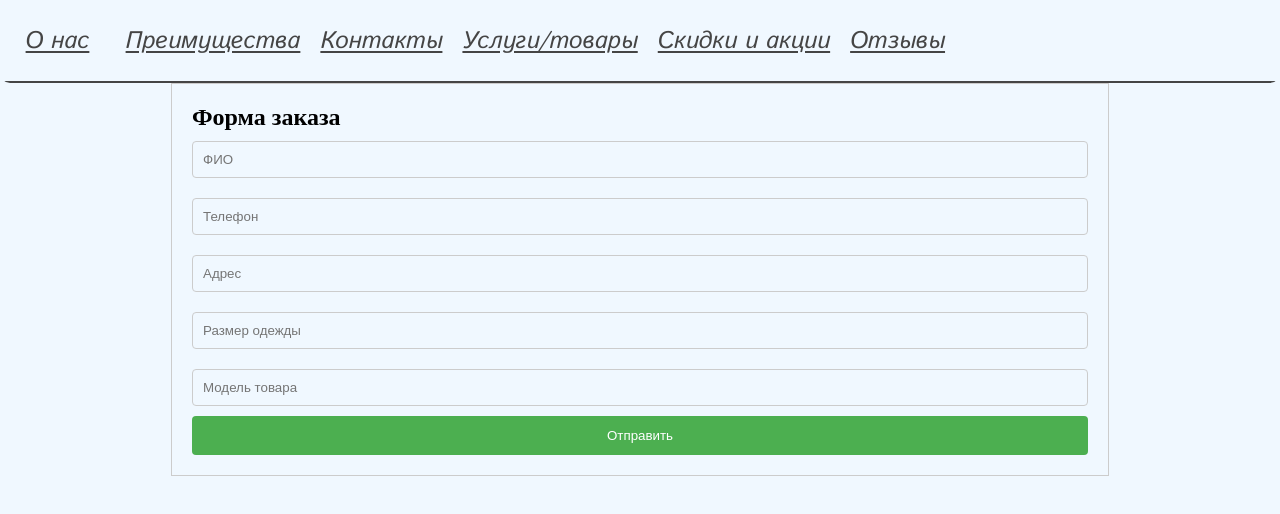
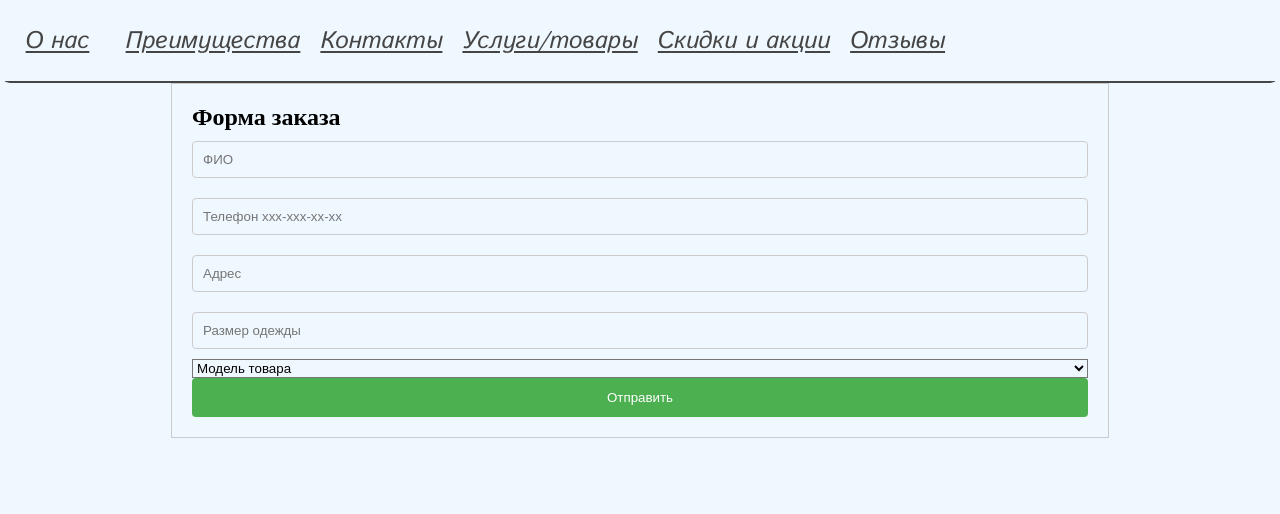
Before and after one commit to vabdubbumbeem/webDev, a React (Create React App) app: page /form in a window 1280 px wide. Shown: the top 514 px of the page. Built offline with nearby package versions, Linux system fonts and the light colour scheme.

Commit message:
added validation

```diff
--- a/src/pages/Form.jsx
+++ b/src/pages/Form.jsx
@@ -1,20 +1,134 @@
 import React from "react";
 import classes from "./Form.module.css"
+import { useState } from "react";
 
-function Form(){
+function Form() {
+    const [name, setName] = useState('');
+    const [tel, setTel] = useState('');
+    const [adress, setAdress] = useState('');
+    const [size, setSize] = useState('');
+    const [model, setModel] = useState('');
+    const [NameMessage, setNameMessage] = useState('');
+    const [TelMessage, setTelMessage] = useState('');
+    const [AdressMessage, setAdressMessage] = useState('');
+    const [SizeMessage, setSizeMessage] = useState('');
+    const [isNameValid, setIsNameValid] = useState(false);
+    const [isTelValid, setIsTelValid] = useState(false);
+    const [isAdressValid, setIsAdressValid] = useState(false);
+    const [isSizeValid, setIsSizeValid] = useState(false);
+
+    // Функция для проверки имени
+    const checkName = (value) => {
+        const regex = /^[а-яА-Я\s]{3,60}$/;
+        if (regex.test(value)) {
+            setNameMessage("Имя введено корректно :)");
+            setIsNameValid(true);
+        } else {
+            setNameMessage("Пожалуйста, введите 3-60 символов");
+            setIsNameValid(false);
+        }
+    };
+
+    //Функция для проверки телефона
+    const checkTel =  (value) => {
+        const regex = /^\d{3}-\d{3}-\d{2}-\d{2}$/;
+        if (regex.test(value)) {
+            setTelMessage("Телефон введен корректно :)");
+            setIsTelValid(true);
+        } else {
+            setTelMessage("Неправильный ввод");
+            setIsTelValid(false);
+        }
+    };
+
+    //Функция для проверки адреса
+    const checkAddress = (value) => {
+        const regex = /^[а-яА-Я0-9\s.,-]{5,200}$/;
+        if (regex.test(value)) {
+            setAdressMessage("Адрес введен корректно :)");
+            setIsAdressValid(true);
+        } else {
+            setAdressMessage("Неправильный ввод, пожалуйста укажите: улицу, дом, квартиру");
+            setIsAdressValid(false);
+        }
+    };
+
+    //Функция для проверки размера одежды
+    const checkSize = (value) => {
+        const regex = /^(100|[1-9][0-9])$/;
+        if (regex.test(value)) {
+            setSizeMessage("Размер введен корректно :)");
+            setIsSizeValid(true);
+        } else {
+            setSizeMessage("Неправильный ввод, пожалуйста введите двухзначное число");
+            setIsSizeValid(false);
+        }
+    };
+
+    // Обработчик изменения ввода
+    const handleChange = (e) => {
+        const { name, value } = e.target; // Получаем имя и значение поля
+        if (name === 'name') {
+            setName(value); // Обновляем состояние имени
+            checkName(value); // Проверяем имя
+        } else if (name === 'tel') {
+            setTel(value); // Обновляем состояние телефона
+            checkTel(value); // Проверяем телефон
+        } else if (name === 'adress') {
+            setAdress(value);
+            checkAddress(value);
+        } else if (name === 'size') {
+            setSize(value);
+            checkSize(value);
+        } else if (name === 'model') {
+            setModel(value);
+        }
+    };
+
+
+      // Обработчик отправки формы
+      const handleSubmit = (e) => {
+        e.preventDefault(); // Предотвращаем стандартное поведение формы
+        if (isNameValid && isTelValid && isAdressValid && isSizeValid) {
+            alert(`Здравствуйте ${name}!\nСпасибо, что выбрали нас! Ваши данные для заказа:\n` +
+            `ФИО: ${name}\n` +
+            `Телефон: ${tel}\n` +
+            `Адрес: ${adress}\n` +
+            `Размер: ${size}\n` +
+            `Модель одежды: ${model}\n` +
+            `Если все верно, мы готовы приступать к созданию вашей уникальной вещи. Мы сделаем все возможное, чтобы вы остались довольны! 💖`);
+        }
+    };
+
     return(
         <>
             <div className={classes.Form}>
-                <h2>Форма заказа</h2>
-                <input type="text" placeholder="ФИО" required/><br/>
-                <input type="tel" placeholder="Телефон" required/><br/>
-                <input type="text" placeholder="Адрес" required/><br/>
-                <input type="text" placeholder="Размер одежды" required/><br/>
-                <input type="text" placeholder="Модель товара" required/><br/>
-                <button type="submit">Отправить</button>
+            <h2>Форма заказа</h2>
+                <form onSubmit={handleSubmit}>
+                    <input type="text" name="name" placeholder="ФИО" value={name} onChange={handleChange} onBlur={() => checkName(name)} // Проверяем имя при потере фокуса
+                    required />
+                    {NameMessage && <span className={isNameValid ? classes.valid : classes.invalid}>{NameMessage}</span>} {/* Отображаем сообщение о валидности */} <br/>
+
+                    <input type="tel" name="tel" placeholder="Телефон xxx-xxx-xx-xx" value={tel} onChange={handleChange} onBlur={() => checkTel(tel)} required />
+                    {TelMessage && <span className={isTelValid ? classes.valid : classes.invalid}>{TelMessage}</span>} <br/>
+
+                    <input type="text" name="adress" placeholder="Адрес" value={adress} onChange={handleChange} onBlur={() => checkAddress(adress)} required/>
+                    {AdressMessage && <span className={isAdressValid ? classes.valid : classes.invalid}>{AdressMessage}</span>} <br/>
+
+                    <input type="text" name="size" placeholder="Размер одежды"  value={size} onChange={handleChange} onBlur={() => checkSize(size)} required/>
+                    {SizeMessage && <span className={isSizeValid ? classes.valid : classes.invalid}>{SizeMessage}</span>}<br/>
+
+                    <select name="model" value={model} onChange={handleChange} required>
+                        <option value="" disabled>Модель товара</option>
+                        <option value="Звездная ночь">Звездная ночь</option>
+                        <option value="Темный путь">Темный путь</option>
+                        <option value="Индивидуальный заказ">Индивидуальная модель на заказ</option>
+                    </select><br/>
+                    <button type="submit" disabled={!(isNameValid && isTelValid && isAdressValid && isSizeValid)}>Отправить</button>
+                </form>
             </div>
         </>
-    )
+    );
 }
 
 export default Form;
--- a/src/pages/Form.module.css
+++ b/src/pages/Form.module.css
@@ -25,3 +25,9 @@
     border-radius: 4px;
     cursor: pointer;
   }
+  .valid {
+    color: green;
+  }
+  .invalid {
+    color: red;
+  }
```
